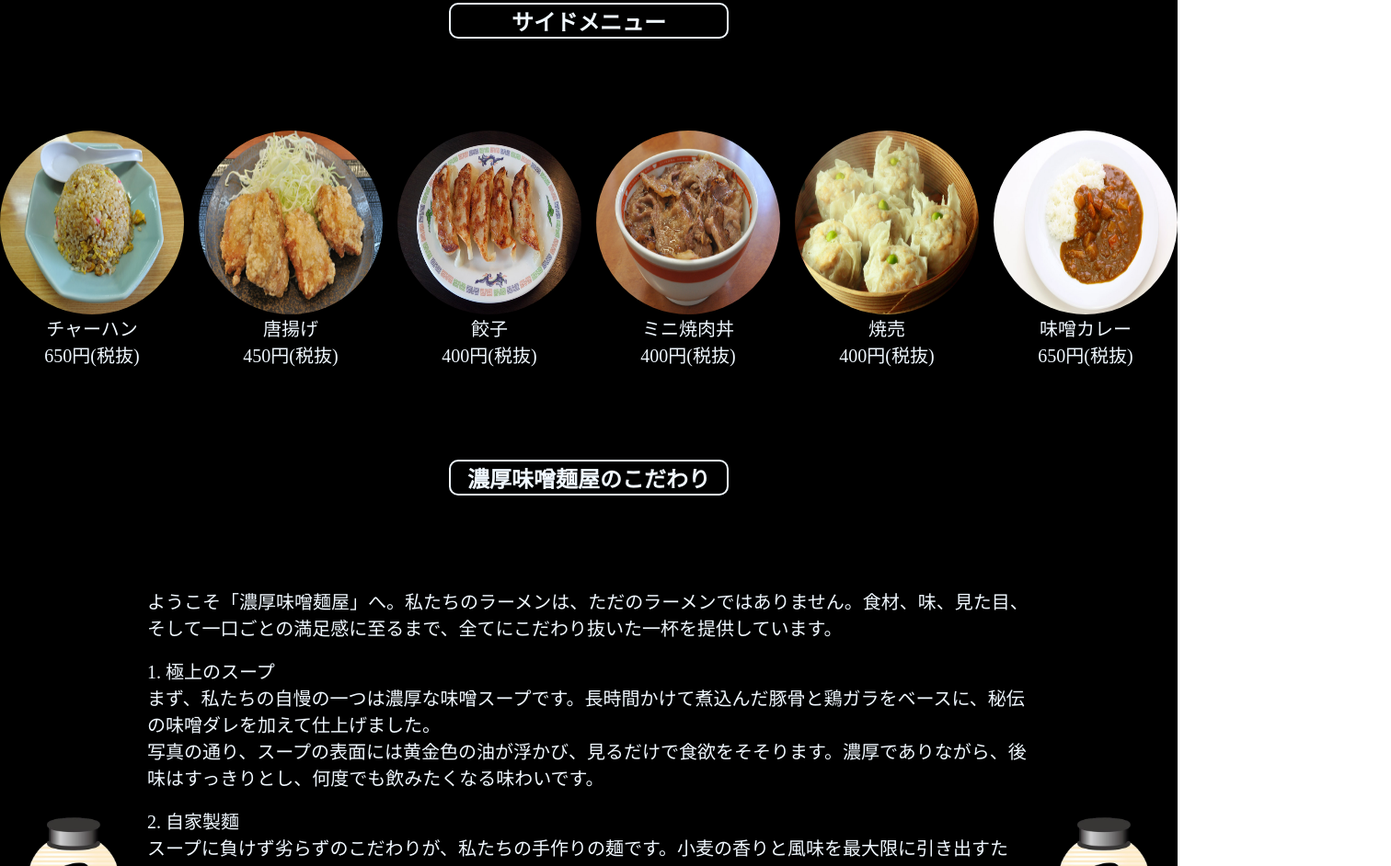
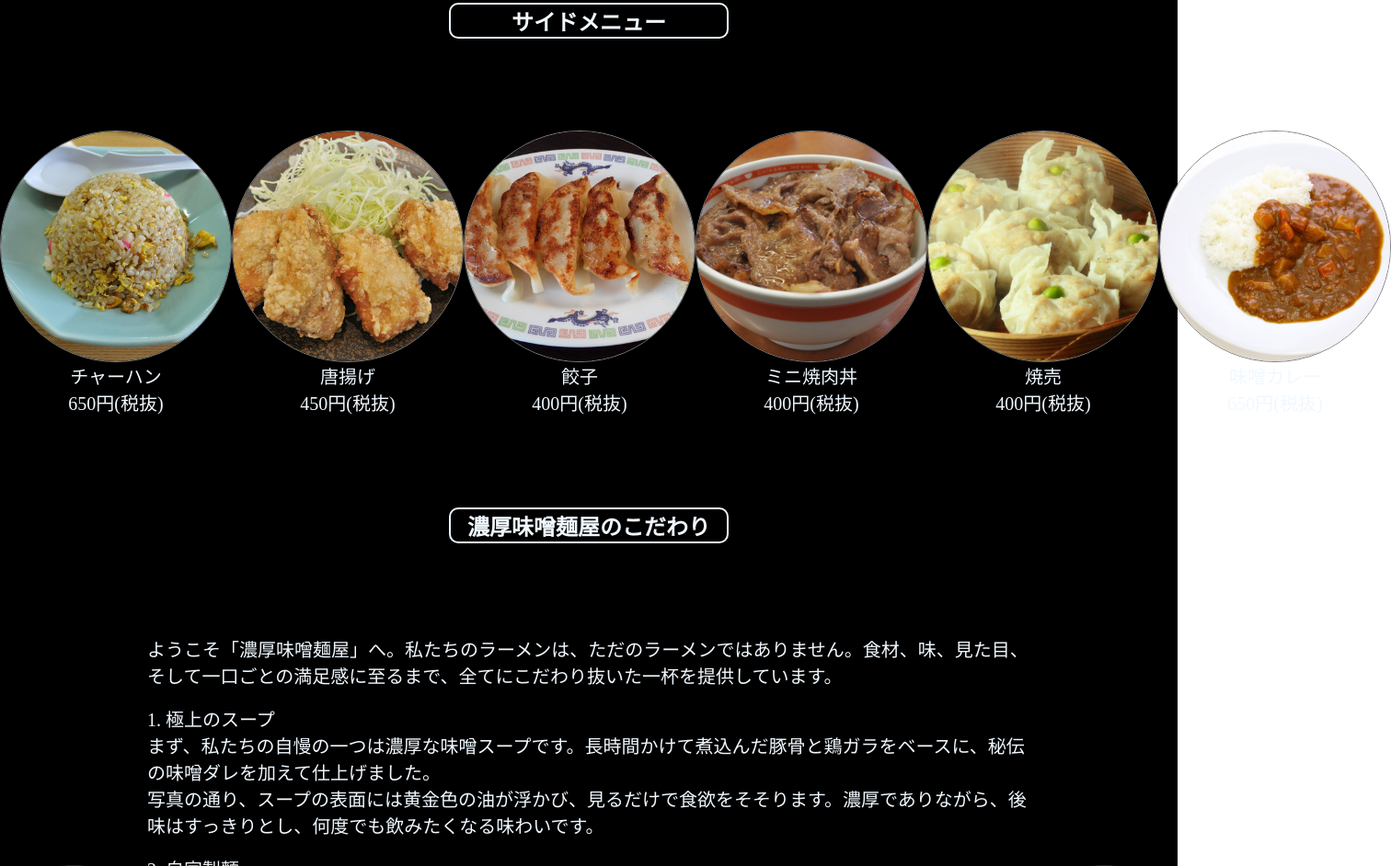
Before and after one commit to maruyamayuki2911/2024_challenges, a plain HTML site: page index.html in a window 1280 px wide. Shown: the part 1498-2440 px from the top of the page at 92% size, 1512 px wide, since content can reach past the window. Drawn offline with Linux system fonts and the light colour scheme.

Commit message:
変更をpush

```diff
--- a/CSS/style.css
+++ b/CSS/style.css
@@ -119,11 +119,12 @@ h2{
     margin-bottom: 20px;
 }
 
-.content_img {
-    width: 200px;
-    height: 200px;
+.sidemenu_img {
+    object-fit: cover;
+    width: 250px;
+    height: 250px;
     border-radius: 50%;
-    border:  1px gray;
+    border: solid 1px gray;
 }
 
 .back_top_area{
--- a/index.html
+++ b/index.html
@@ -1,7 +1,6 @@
 <!DOCTYPE html>
 <html lang="ja">
 
-<!-- test -->
 <head>
     <meta charset="UTF-8">
     <meta name="viewport" content="width=device-width, initial-scale=1.0">
@@ -50,27 +49,27 @@
                 <h2>サイドメニュー</h2>
                 <div class="sidemenu_container">
                     <div>
-                        <img class="content_img" src="./img/チャーハン.jpg" alt="チャーハンの画像">
+                        <img class="sidemenu_img" src="./img/チャーハン.jpg" alt="チャーハンの画像">
                         <p class="menu_item">チャーハン<br>650円(税抜)</p>
                     </div>
                     <div>
-                        <img class="content_img" src="./img/唐揚げ.jpg" alt="唐揚げの画像">
+                        <img class="sidemenu_img" src="./img/唐揚げ.jpg" alt="唐揚げの画像">
                         <p class="menu_item">唐揚げ<br>450円(税抜)</p>
                     </div>
                     <div>
-                        <img class="content_img" src="./img/餃子.jpg" alt="餃子の画像">
+                        <img class="sidemenu_img" src="./img/餃子.jpg" alt="餃子の画像">
                         <p class="menu_item">餃子<br>400円(税抜)</p>
                     </div>
                     <div>
-                        <img class="content_img" src="./img/ミニ焼肉丼.jpg" alt="ミニ焼肉丼の画像">
+                        <img class="sidemenu_img" src="./img/ミニ焼肉丼.jpg" alt="ミニ焼肉丼の画像">
                         <p class="menu_item">ミニ焼肉丼<br>400円(税抜)</p>
                     </div>
                     <div>
-                        <img class="content_img" src="./img/焼売.jpg" alt="焼売の画像">
+                        <img class="sidemenu_img" src="./img/焼売.jpg" alt="焼売の画像">
                         <p class="menu_item">焼売<br>400円(税抜)</p>
                     </div>
                     <div>
-                        <img class="content_img" src="./img/味噌カレー.jpg" alt="味噌カレーの画像">
+                        <img class="sidemenu_img" src="./img/味噌カレー.jpg" alt="味噌カレーの画像">
                         <p class="menu_item">味噌カレー<br>650円(税抜)</p>
                     </div>
                 </div>
```
